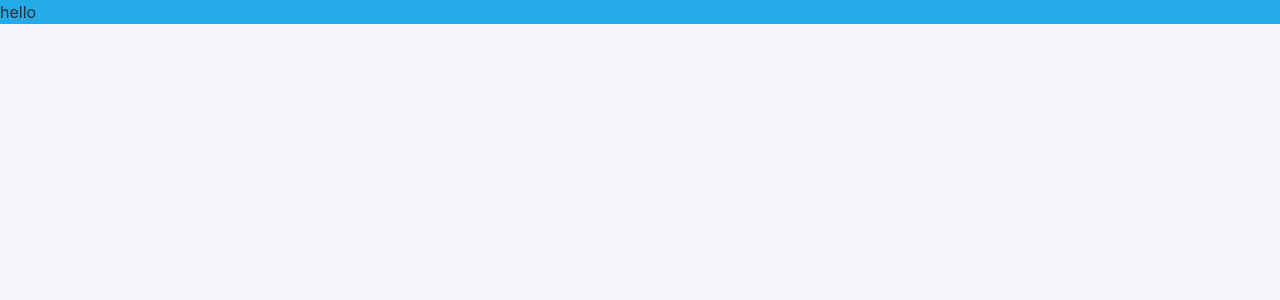
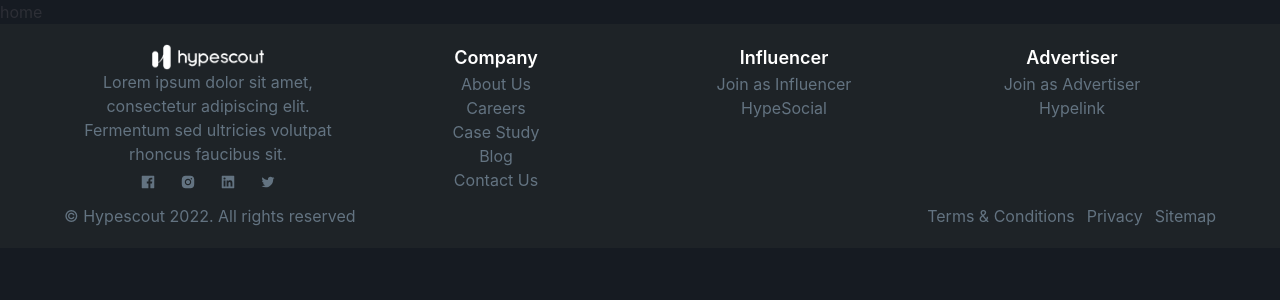
Before and after one commit to mohammadshariful/hypescout, a React (Create React App) app: page / in a window 1280 px wide. Shown: the top 300 px of the page. Built offline with nearby package versions, Linux system fonts and the light colour scheme.

Commit message:
footer component add

```diff
--- a/package.json
+++ b/package.json
@@ -9,6 +9,8 @@
     "daisyui": "^2.24.0",
     "react": "^18.2.0",
     "react-dom": "^18.2.0",
+    "react-icons": "^4.4.0",
+    "react-router-dom": "^6.3.0",
     "react-scripts": "5.0.1",
     "web-vitals": "^2.1.4"
   },
--- a/src/App.js
+++ b/src/App.js
@@ -1,7 +1,13 @@
+import { Route, Routes } from "react-router-dom";
+import Home from "./pages/Home/Home";
+import Footer from "./shared/Footer";
 const App = () => {
   return (
-    <div>
-      <h1 className="bg-primary">hello</h1>
+    <div className="bg-secondary h-screen">
+      <Routes>
+        <Route path="/" element={<Home />} />
+      </Routes>
+      <Footer />
     </div>
   );
 };
--- a/src/index.js
+++ b/src/index.js
@@ -1,5 +1,6 @@
 import React from "react";
 import ReactDOM from "react-dom/client";
+import { BrowserRouter } from "react-router-dom";
 import App from "./App";
 import "./index.css";
 import reportWebVitals from "./reportWebVitals";
@@ -7,7 +8,9 @@ import reportWebVitals from "./reportWebVitals";
 const root = ReactDOM.createRoot(document.getElementById("root"));
 root.render(
   <React.StrictMode>
-    <App />
+    <BrowserRouter>
+      <App />
+    </BrowserRouter>
   </React.StrictMode>
 );
 
--- /dev/null
+++ b/src/pages/Home/Home.js
@@ -0,0 +1,11 @@
+import React from "react";
+
+const Home = () => {
+  return (
+    <div>
+      <h1>home </h1>
+    </div>
+  );
+};
+
+export default Home;
--- /dev/null
+++ b/src/shared/Footer.js
@@ -0,0 +1,73 @@
+import {
+  AiFillFacebook,
+  AiFillInstagram,
+  AiFillLinkedin,
+  AiOutlineTwitter,
+} from "react-icons/ai";
+import logo from "../assets/images/logo.png";
+const Footer = () => {
+  return (
+    <footer className="bg-primary py-5">
+      <div className="w-[90%] mx-auto grid grid-cols-1 lg:grid-cols-4 justify-items-center text-center gap-4 lg:gap-0">
+        <div className="text-accent">
+          <img className="w-28 block mx-auto" src={logo} alt="" />
+          <p>
+            Lorem ipsum dolor sit amet, consectetur adipiscing elit. Fermentum
+            sed ultricies volutpat rhoncus faucibus sit.
+          </p>
+          <ul className="flex justify-center items-center gap-6 mt-2">
+            <li>
+              <AiFillFacebook />
+            </li>
+            <li>
+              <AiFillInstagram />
+            </li>
+            <li>
+              <AiFillLinkedin />
+            </li>
+            <li>
+              <AiOutlineTwitter />
+            </li>
+          </ul>
+        </div>
+
+        <div>
+          <h5 className="text-lg font-semibold text-neutral">Company</h5>
+          <ul className="text-accent">
+            <li>About Us</li>
+            <li>Careers</li>
+            <li>Case Study</li>
+            <li>Blog </li>
+            <li>Contact Us</li>
+          </ul>
+        </div>
+        <div>
+          <h5 className="text-lg font-semibold text-neutral">Influencer</h5>
+          <ul className="text-accent">
+            <li>Join as Influencer</li>
+            <li>HypeSocial</li>
+          </ul>
+        </div>
+        <div>
+          <h5 className="text-lg font-semibold text-neutral">Advertiser</h5>
+          <ul className="text-accent">
+            <li>Join as Advertiser</li>
+            <li>Hypelink</li>
+          </ul>
+        </div>
+      </div>
+      <div className="w-[90%] mx-auto flex flex-col-reverse lg:flex-row items-center justify-between gap-3 lg:gap-0 text-accent mt-3">
+        <p> &copy; Hypescout {new Date().getFullYear()}. All rights reserved</p>
+        <div>
+          <ul className="flex items-center justify-around gap-3">
+            <li>Terms & Conditions</li>
+            <li>Privacy</li>
+            <li>Sitemap</li>
+          </ul>
+        </div>
+      </div>
+    </footer>
+  );
+};
+
+export default Footer;
--- /dev/null
+++ b/src/shared/Menubar.js
@@ -0,0 +1,76 @@
+import React from "react";
+
+const Menubar = () => {
+  return (
+    <div class="navbar bg-primary">
+      <div class="navbar-start">
+        <div class="dropdown">
+          <label tabindex="0" class="btn btn-ghost lg:hidden">
+            <svg
+              xmlns="http://www.w3.org/2000/svg"
+              class="h-5 w-5"
+              fill="none"
+              viewBox="0 0 24 24"
+              stroke="currentColor"
+            >
+              <path
+                stroke-linecap="round"
+                stroke-linejoin="round"
+                stroke-width="2"
+                d="M4 6h16M4 12h8m-8 6h16"
+              />
+            </svg>
+          </label>
+          <ul
+            tabindex="0"
+            class="menu menu-compact dropdown-content mt-3 p-2 shadow bg-base-100 rounded-box w-52"
+          >
+            <li>
+              <a>Item 1</a>
+            </li>
+
+            <li>
+              <a>Item 3</a>
+            </li>
+          </ul>
+        </div>
+        <a class="btn btn-ghost normal-case text-xl">daisyUI</a>
+      </div>
+      <div class="navbar-center hidden lg:flex">
+        <ul class="menu menu-horizontal p-0">
+          <li>
+            <a>Item 1</a>
+          </li>
+          <li tabindex="0">
+            <a>
+              Parent
+              <svg
+                class="fill-current"
+                xmlns="http://www.w3.org/2000/svg"
+                width="20"
+                height="20"
+                viewBox="0 0 24 24"
+              >
+                <path d="M7.41,8.58L12,13.17L16.59,8.58L18,10L12,16L6,10L7.41,8.58Z" />
+              </svg>
+            </a>
+            <ul class="p-2">
+              <li>
+                <a>Submenu 1</a>
+              </li>
+              <li>
+                <a>Submenu 2</a>
+              </li>
+            </ul>
+          </li>
+          <li>
+            <a>Item 3</a>
+          </li>
+        </ul>
+      </div>
+      <div class="navbar-end "></div>
+    </div>
+  );
+};
+
+export default Menubar;
--- a/tailwind.config.js
+++ b/tailwind.config.js
@@ -5,13 +5,13 @@ module.exports = {
     themes: [
       {
         mytheme: {
-          primary: "#25aae8",
+          primary: "#1E2327",
 
-          secondary: "#24f4a5",
+          secondary: "#161B22",
 
-          accent: "#b2f7a0",
+          accent: "#637381",
 
-          neutral: "#1F1C2C",
+          neutral: "#FFFFFF",
 
           "base-100": "#F5F6F9",
 
```
Also changed, not shown: src/assets/images/logo.png (added), 1 other file (tests, documents, lock files or other folders).
